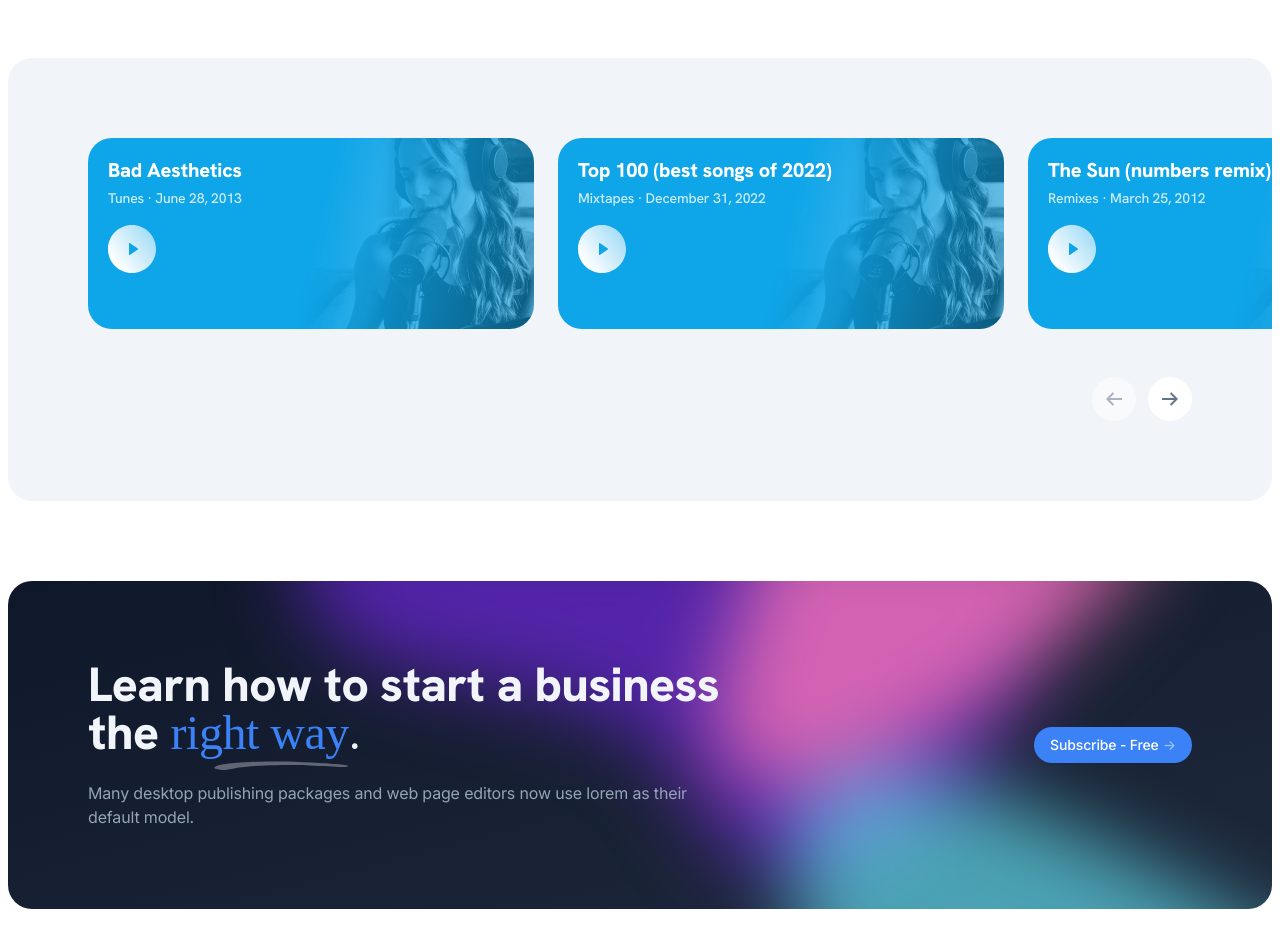
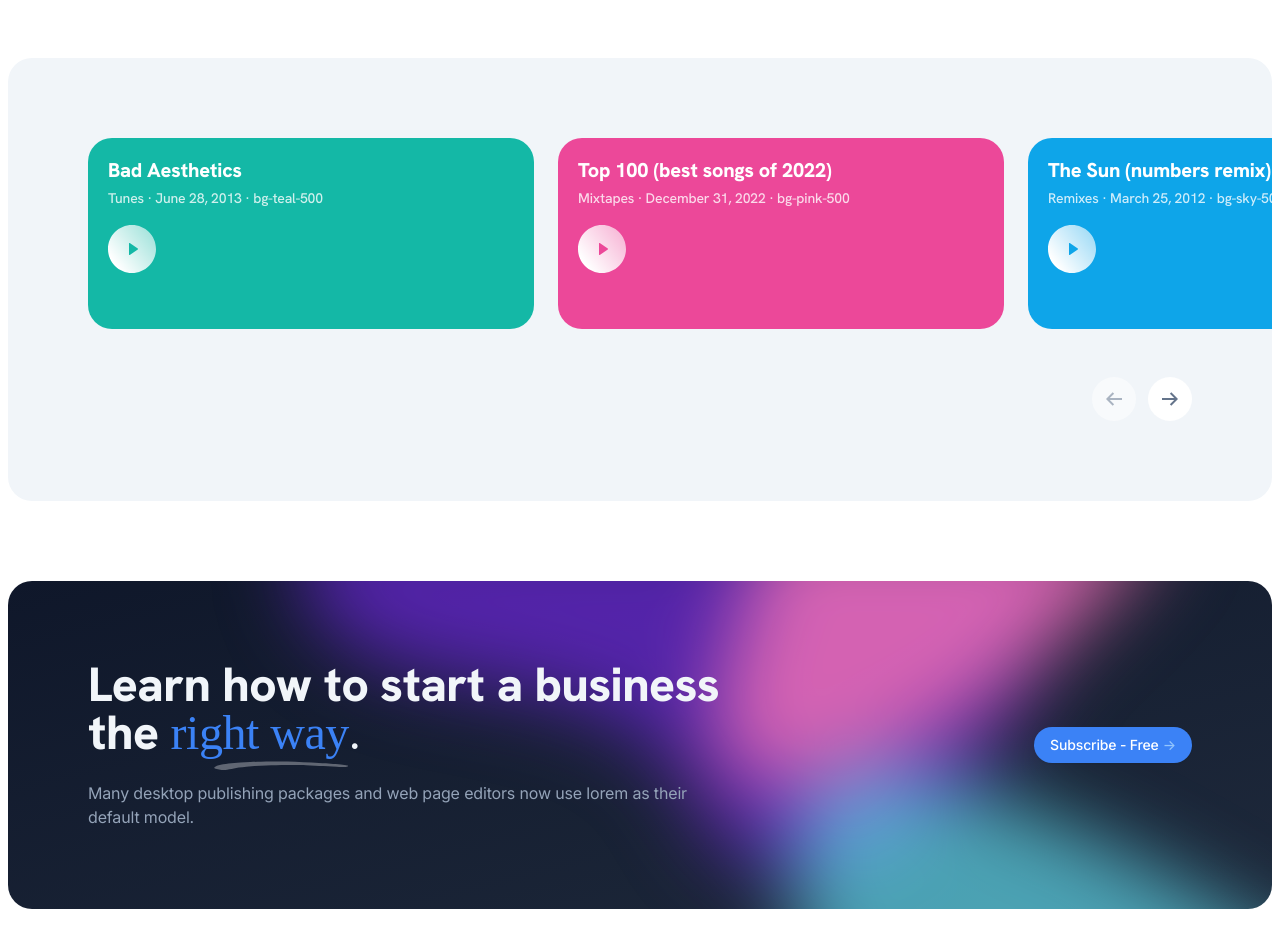
Before and after one commit to sfiorucci/spinelesslaugh-v3, a Vue app: page /mixes in a window 1280 px wide. Shown: the part 1540-2475 px from the top of the page. Built offline with nearby package versions, Linux system fonts and the light colour scheme.

Commit message:
Improve category color matching

```diff
--- a/src/mixins/helpers.js
+++ b/src/mixins/helpers.js
@@ -24,6 +24,41 @@ export default {
     },
     buildImagePath(path, slug, format) {
       return `https://www.spinelesslaugh.com/${path}/${slug}.${format}`
+    },
+    setCategoryInfo(categories, item) {
+      const category = this.matchCategory(categories, item)
+
+      let info = {
+        color: {
+          bg: '',
+          text: '',
+          hover: '',
+          hex: ''
+        },
+        url: ''
+      }
+
+      category === undefined ?
+        info = {
+          color: {
+            bg: 'bg-slate-500',
+            text: 'text-slate-500',
+            hover: 'text-slate-500',
+            hex: '#64748b'
+          },
+          url: '/'
+        } :
+        info = {
+          color: {
+            bg: category.color.background,
+            text: category.color.text,
+            hover: category.color.textHover,
+            hex: category.color.hex
+          },
+          url: category.url
+        }
+
+      return info
     }
   }
 }
--- a/src/partials/CarouselItem.vue
+++ b/src/partials/CarouselItem.vue
@@ -2,12 +2,12 @@
   <div class="swiper-slide h-auto flex flex-col max-w-[446px] group">
     <router-link :to="release.slug">
       <div>
-        <div class="absolute inset-0 -z-10">
-          <img class="w-full h-full object-cover rounded-3xl" src="../images/carousel-01.png" width="446" height="200" alt="Carousel 01" />
+        <div :class="this.setCategoryInfo(this.categories, release).color.bg" class="absolute inset-0 -z-10 rounded-3xl">
+          <!-- <img class="w-full h-full object-cover rounded-3xl" src="../images/carousel-01.png" width="446" height="200" alt="Carousel 01" /> -->
         </div>
         <div class="p-5 pb-14">
           <div class="font-hkgrotesk font-extrabold text-white text-xl leading-tight mb-1">{{ release.title }}</div>
-          <div class="font-hkgrotesk text-white font-medium text-sm opacity-80 mb-4">{{ release.category }} · {{ this.formatDate(release.date) }}</div>
+          <div class="font-hkgrotesk text-white font-medium text-sm opacity-80 mb-4">{{ release.category }} · {{ this.formatDate(release.date) }} · {{ this.setCategoryInfo(this.categories, release).color.bg }}</div>
           <img src="../images/play.svg" width="48" height="48" alt="Play" aria-hidden="true" />
         </div>
       </div>
@@ -19,7 +19,7 @@
 
 import CategoryJSON from '../data/categories.json'
 import formatDate from '../mixins/helpers'
-import matchCategory from '../mixins/helpers'
+import setCategoryInfo from '../mixins/helpers'
 
 export default {
   name: 'CarouselItem',
@@ -29,7 +29,7 @@ export default {
       required: true
     }
   },
-  mixins: [ formatDate, matchCategory ],
+  mixins: [ formatDate, setCategoryInfo ],
   computed: {
     categories() {
       return CategoryJSON
--- a/src/partials/PodcastItem.vue
+++ b/src/partials/PodcastItem.vue
@@ -4,10 +4,10 @@
       <div class="shrink-0 ml-5 sm:ml-0 sm:mr-8 order-1 sm:order-none"><router-link :to="item.slug"><img class="rounded" :src="this.buildImagePath(item.path.image, item.slug, 'jpg')" width="128" height="128" :alt="item.title" /></router-link></div>
       <div>
         <h3 class="font-hkgrotesk font-extrabold text-lg mb-1">
-          <router-link :class="setCategoryInfo.color.hover" class="text-slate-800 transition duration-150 ease-in-out" :to="item.slug">{{item.title}}</router-link>
+          <router-link :class="setCategoryInfo(this.filters, this.item).color.hover" class="text-slate-800 transition duration-150 ease-in-out" :to="item.slug">{{item.title}}</router-link>
         </h3>
         <div class="font-hkgrotesk font-medium text-sm text-slate-500 mb-1">
-          <a :class="setCategoryInfo.color.text" class="hover:underline" :href=setCategoryInfo.url>{{item.category}}</a> <span class="text-slate-300">·</span> {{this.formatDate(item.date)}}
+          <a :class="setCategoryInfo(this.filters, this.item).color.text" class="hover:underline" :href="setCategoryInfo(this.filters, this.item).url">{{item.category}}</a> <span class="text-slate-300">·</span> {{this.formatDate(item.date)}}
         </div>
         <div class="text-sm text-slate-500">
           {{item.excerpt}}
@@ -16,7 +16,7 @@
     </div>
     <div class="shrink-0 sm:ml-8">
       <router-link :to="item.slug" aria-label="play">
-        <svg xmlns="http://www.w3.org/2000/svg" width="40" height="40"><g fill="none" fill-rule="evenodd"><circle cx="20" cy="20" r="20" :fill=setCategoryInfo.color.hex /><path fill="#FFF" fill-rule="nonzero" d="M17.783 14.088A.5.5 0 0 0 17 14.5v11a.5.5 0 0 0 .783.412l8-5.5a.5.5 0 0 0 0-.824l-8-5.5Z"/></g></svg>
+        <svg xmlns="http://www.w3.org/2000/svg" width="40" height="40"><g fill="none" fill-rule="evenodd"><circle cx="20" cy="20" r="20" :fill="setCategoryInfo(this.filters, this.item).color.hex" /><path fill="#FFF" fill-rule="nonzero" d="M17.783 14.088A.5.5 0 0 0 17 14.5v11a.5.5 0 0 0 .783.412l8-5.5a.5.5 0 0 0 0-.824l-8-5.5Z"/></g></svg>
       </router-link>
     </div>
   </div>
@@ -25,9 +25,9 @@
 <script>
 
 import CategoryJSON from '../data/categories.json'
-import matchCategory from '../mixins/helpers'
 import buildImagePath from '../mixins/helpers'
 import formatDate from '../mixins/helpers'
+import setCategoryInfo from '../mixins/helpers'
 
 export default {
   name: 'PodcastItem',
@@ -41,42 +41,10 @@ export default {
       required: true
     }
   },
-  mixins: [ matchCategory, buildImagePath, formatDate ],
+  mixins: [ buildImagePath, formatDate, setCategoryInfo ],
   computed: {
     filters() {
       return CategoryJSON
-    },
-    setCategoryInfo() {
-      const category = this.matchCategory(this.filters, this.item)
-
-      let info = {
-        color: {
-          text: '',
-          hover: '',
-          hex: ''
-        },
-        url: ''
-      }
-
-      category === undefined ?
-        info = {
-          color: {
-            text: 'text-slate-500',
-            hover: 'text-slate-500',
-            hex: '#64748b'
-          },
-          url: '/'
-        } :
-        info = {
-          color: {
-            text: category.color.text,
-            hover: category.color.textHover,
-            hex: category.color.hex
-          },
-          url: category.url
-        }
-
-      return info
     }
   }
 }
```
